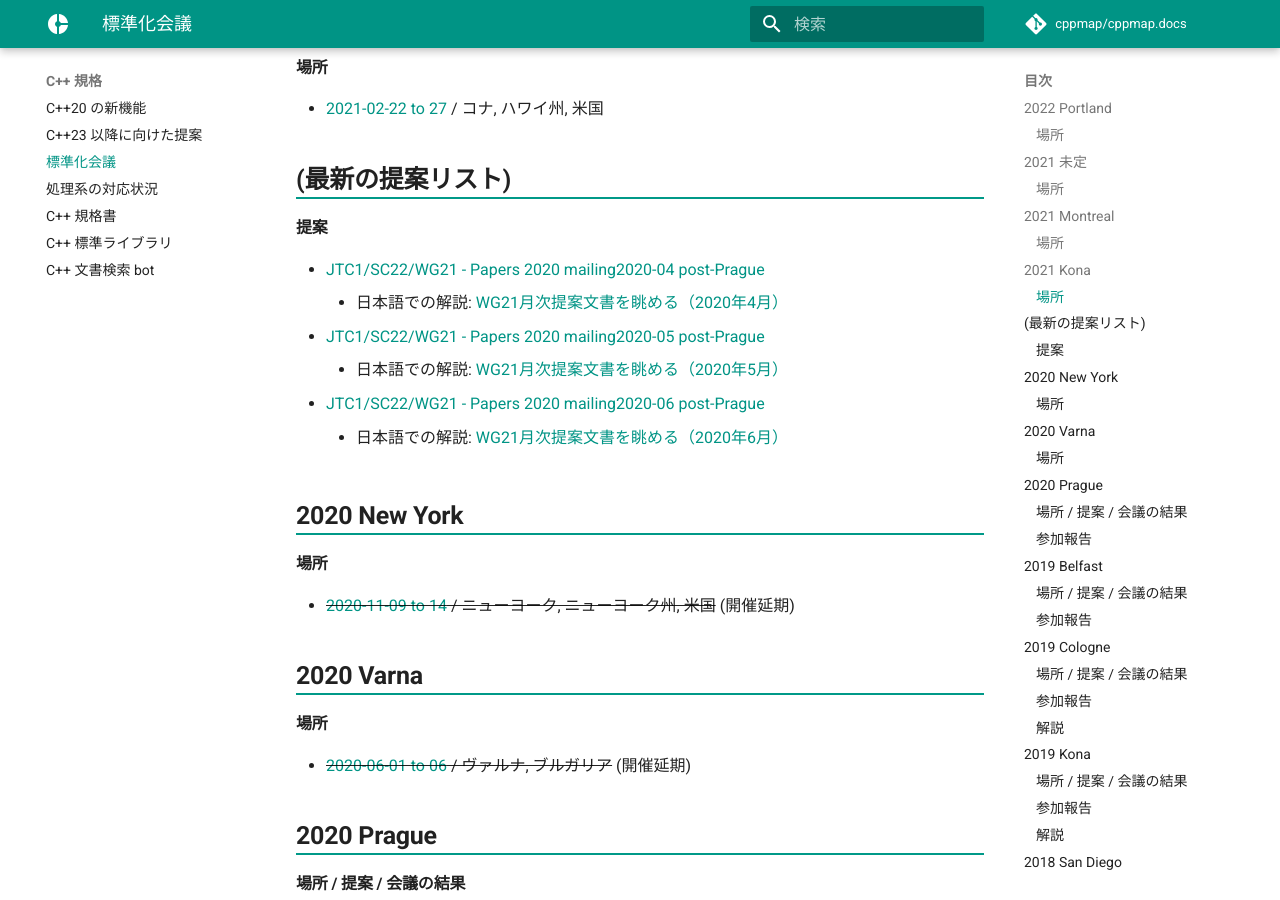
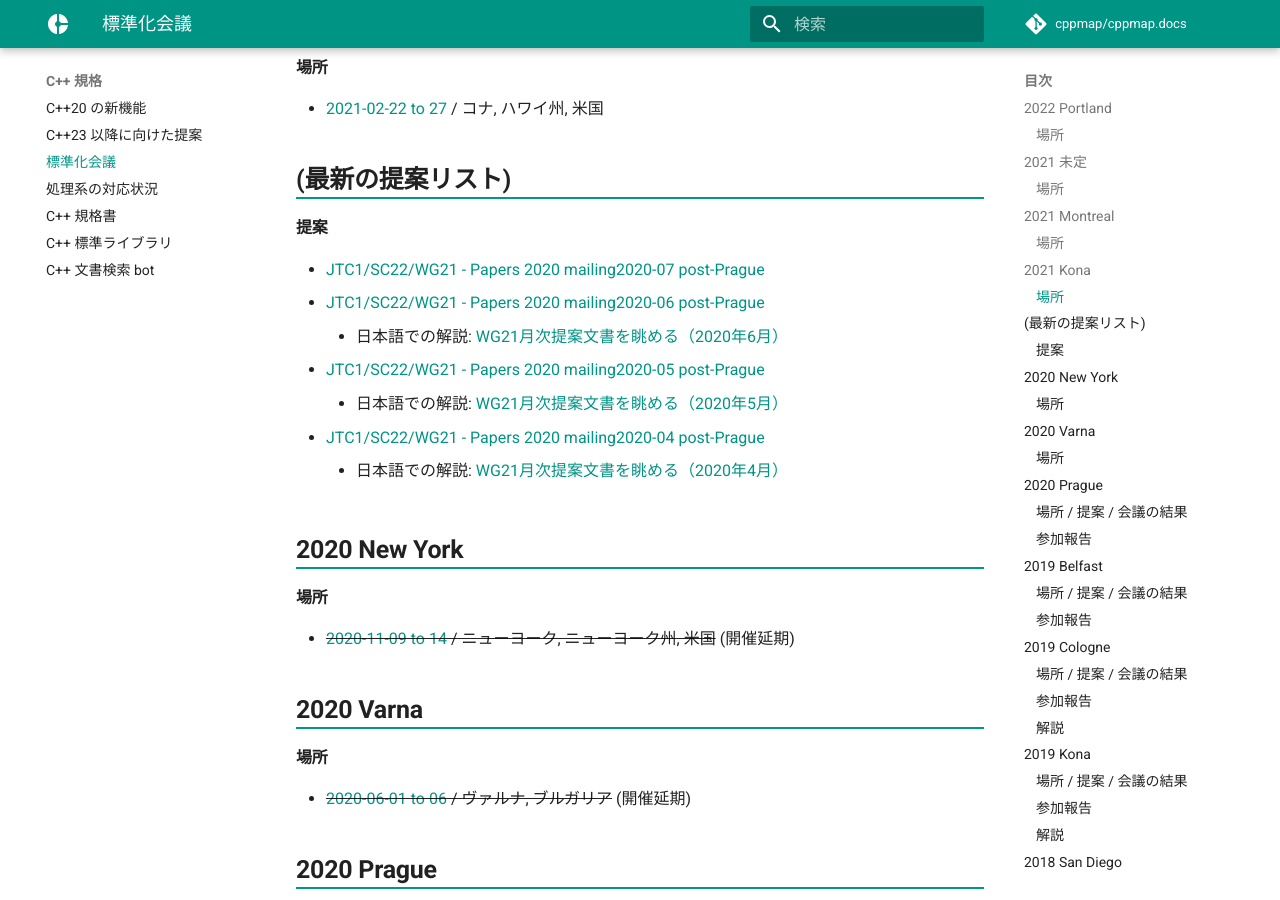
Before and after one commit to cppmap/cppmap.docs, an MkDocs documentation site: the page built from docs/standardization/meetings.md, in a window 1280 px wide and 900 px high, scrolled down 780 px. Built offline with MkDocs 1.6.1 and Material for MkDocs 9.7.7, drawn with Linux system fonts in a browser that asks for light colours; nearby versions of some CDN libraries; comment, search, counter and statistics services are not loaded.

Commit message:
Update meetings.md

```diff
--- a/docs/standardization/meetings.md
+++ b/docs/standardization/meetings.md
@@ -22,12 +22,14 @@
 
 ## (最新の提案リスト)
 #### 提案
+- [JTC1/SC22/WG21 - Papers 2020 mailing2020-07 post-Prague](http://www.open-std.org/jtc1/sc22/wg21/docs/papers/2020/#mailing2020-07)
+- [JTC1/SC22/WG21 - Papers 2020 mailing2020-06 post-Prague](http://www.open-std.org/jtc1/sc22/wg21/docs/papers/2020/#mailing2020-06)
+    - 日本語での解説: [WG21月次提案文書を眺める（2020年6月）](https://onihusube.hatenablog.com/entry/2020/07/05/003248)
+- [JTC1/SC22/WG21 - Papers 2020 mailing2020-05 post-Prague](http://www.open-std.org/jtc1/sc22/wg21/docs/papers/2020/#mailing2020-05)
+    - 日本語での解説: [WG21月次提案文書を眺める（2020年5月）](https://onihusube.hatenablog.com/entry/2020/06/01/001003)
 - [JTC1/SC22/WG21 - Papers 2020 mailing2020-04 post-Prague](http://www.open-std.org/jtc1/sc22/wg21/docs/papers/2020/#mailing2020-04)
     - 日本語での解説: [WG21月次提案文書を眺める（2020年4月）](https://onihusube.hatenablog.com/entry/2020/05/01/194425)
-- [JTC1/SC22/WG21 - Papers 2020 mailing2020-05 post-Prague](http://www.open-std.org/jtc1/sc22/wg21/docs/papers/2020/#mailing2020-05)
-    - 日本語での解説: [WG21月次提案文書を眺める（2020年5月）](https://onihusube.hatenablog.com/entry/2020/06/01/001003)
-- [JTC1/SC22/WG21 - Papers 2020 mailing2020-06 post-Prague](http://www.open-std.org/jtc1/sc22/wg21/docs/papers/2020/#mailing2020-06)
-    - 日本語での解説: [WG21月次提案文書を眺める（2020年6月）](https://onihusube.hatenablog.com/entry/2020/07/05/003248)
+
 
 ## 2020 New York
 #### 場所
```
